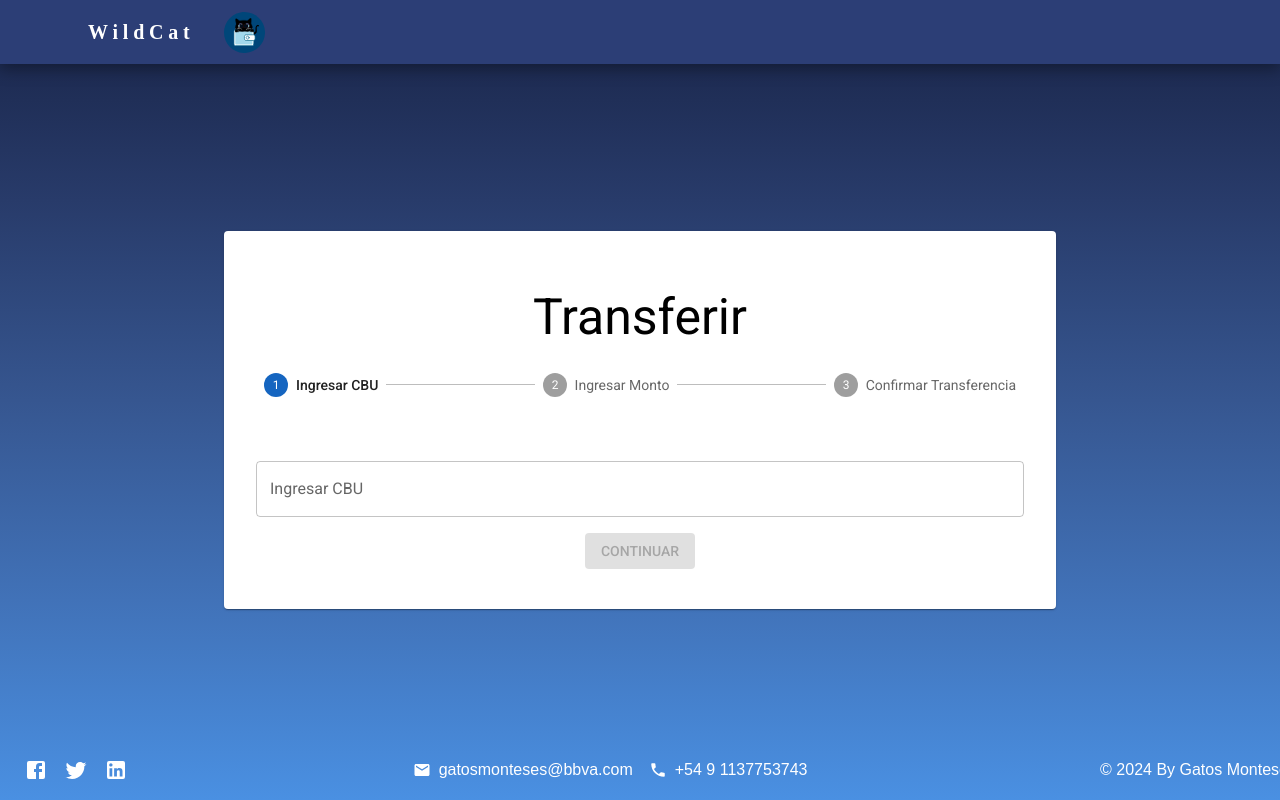
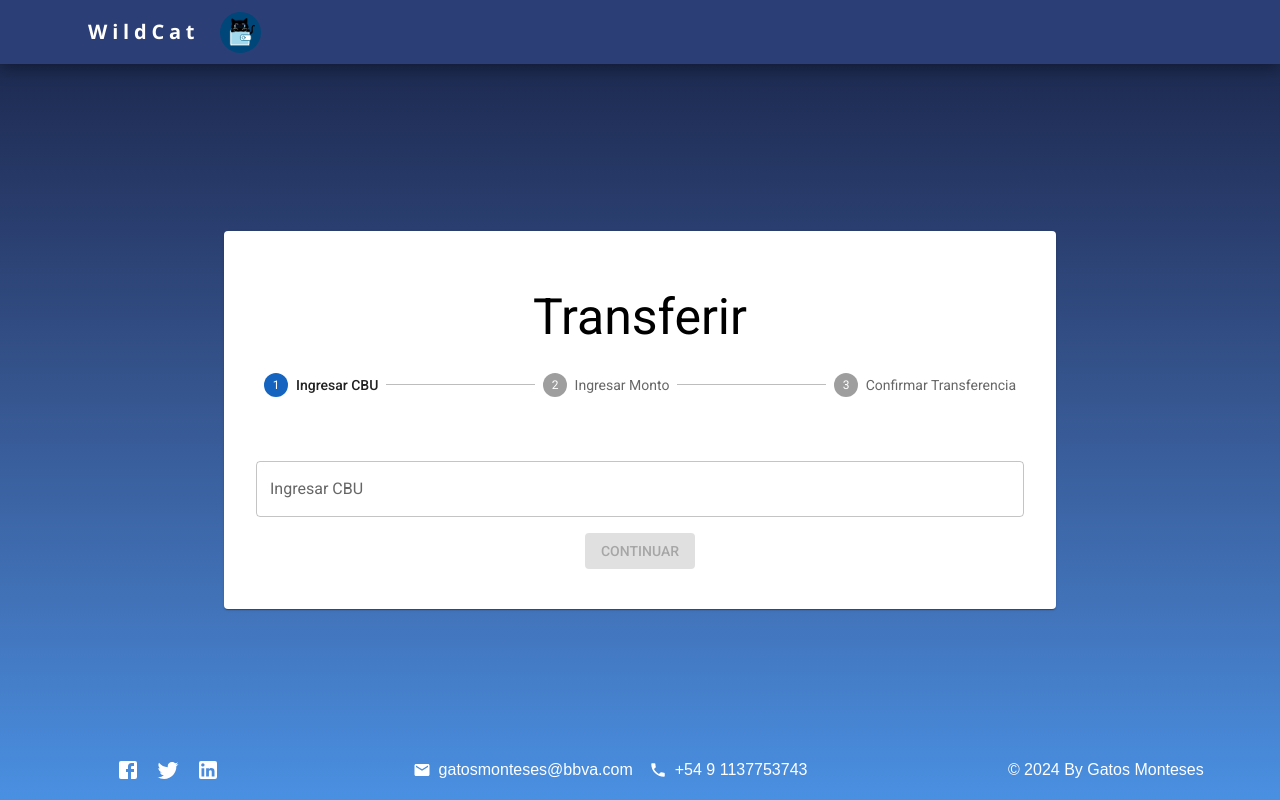
Before and after one commit to alkemyTech/BBVA-FS-W4-Front-T2, a React (Vite) app: page /Transferir in a window 1280 px wide. Built offline with nearby package versions, Linux system fonts and the light colour scheme.

Commit message:
fix footer style

```diff
--- a/src/UI/Footer/footer.css
+++ b/src/UI/Footer/footer.css
@@ -6,7 +6,7 @@
     color: #fff;
     padding: 5px ;
     display: flex;
-    justify-content: space-between;
+    justify-content: space-around;
     align-items: center;
     z-index: 1000;
     padding-left: 16px; /* Ajusta el padding izquierdo según tu preferencia */
--- a/src/UI/Header/index.jsx
+++ b/src/UI/Header/index.jsx
@@ -82,7 +82,7 @@ return (
           sx={{
             mr: 2,
             display: { xs: "none", md: "flex" },
-            fontFamily: "karla",
+            fontFamily:  'Segoe UI, Tahoma, Geneva, Verdana, sans-serif',/* Fuente más moderna */
             fontWeight: 700,
             letterSpacing: ".3rem",
             color: "inherit",
@@ -91,9 +91,7 @@ return (
         >
           WildCat
         </Typography>
-        <Button onClick={() => navigate("/")} sx={{ color: "white" }}>
           <img src={logo} alt="Logo" style={{ maxHeight: "50px" }} />
-        </Button>
         <Box sx={{ flexGrow: 1, display: { md: "flex" } }}>
           {userName &&
             pages.map((page) => (
--- a/src/components/Home/home.css
+++ b/src/components/Home/home.css
@@ -2,8 +2,7 @@
   min-height: 25vh;
   flex: 1 1 auto;
   border-radius: 10% !important;
-  font-family: system-ui, -apple-system, BlinkMacSystemFont, "Segoe UI", Roboto,
-    Oxygen, Ubuntu, Cantarell, "Open Sans", "Helvetica Neue", sans-serif;
+  font-family: 'Segoe UI', Tahoma, Geneva, Verdana, sans-serif; /* Fuente más moderna */
   box-shadow: 0 4px 8px rgba(0, 0, 0, 0.1), 0 6px 20px rgba(0, 0, 0, 0.1);
 }
 
```
